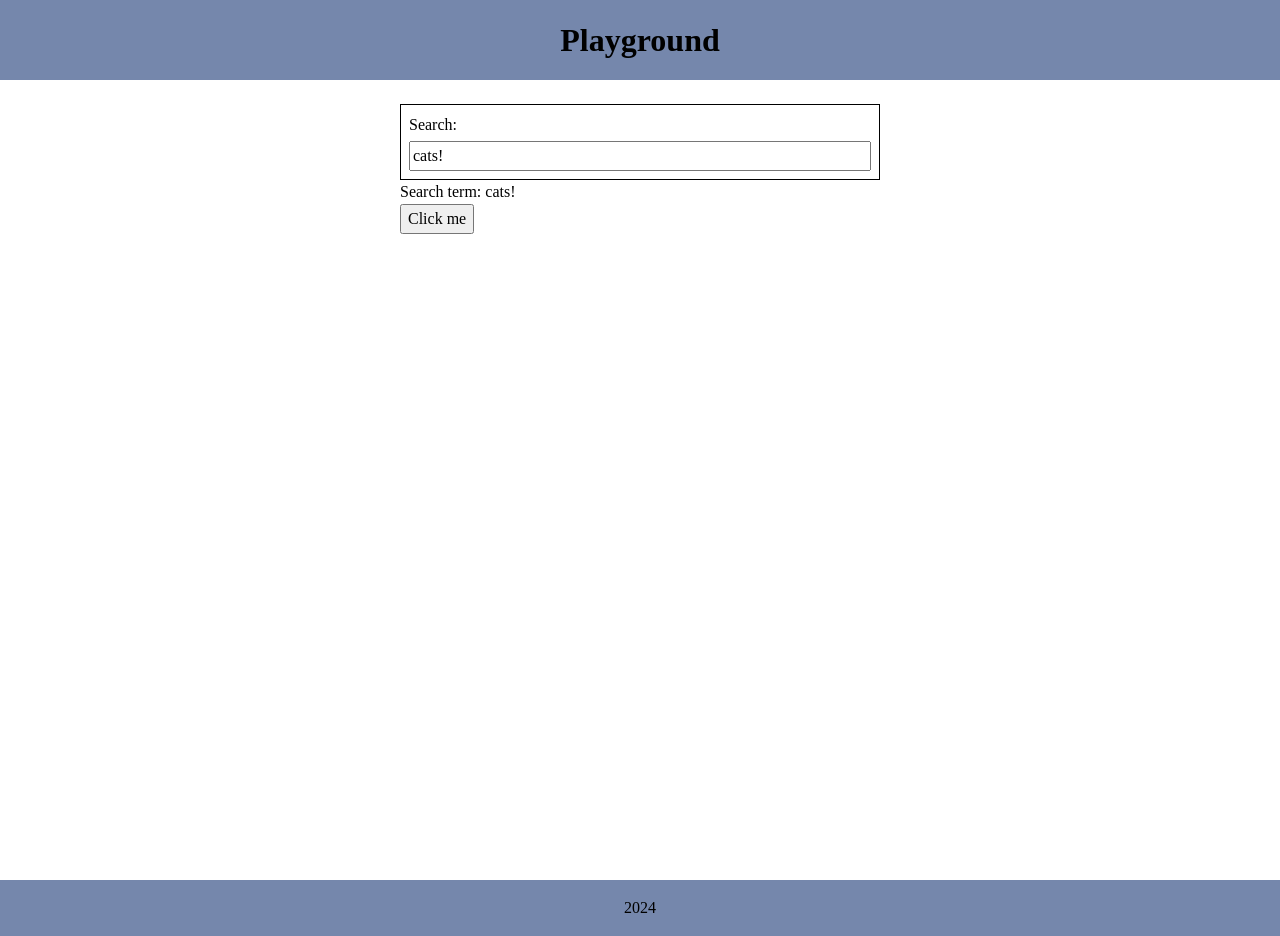
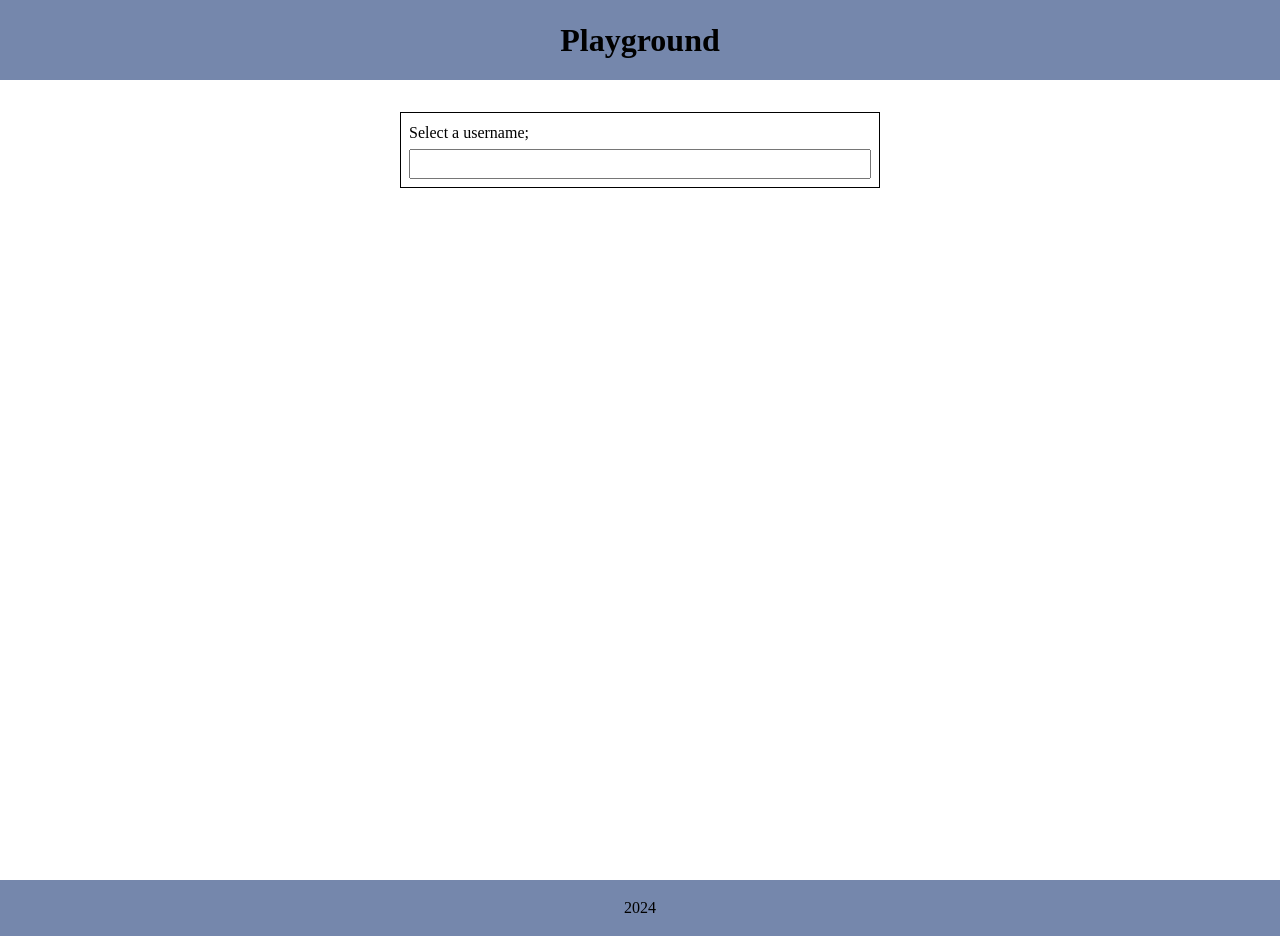
Before and after one commit to paulichdom/joy-of-react-playground, a React (Vite) app: page / in a window 1280 px wide. Built offline with nearby package versions, Linux system fonts and the light colour scheme.

Commit message:
use form data

```diff
--- a/src/App.tsx
+++ b/src/App.tsx
@@ -1,11 +1,11 @@
 import './App.css';
 import Layout from './components/Layout';
-import DataBinding from './components/DataBinding';
+import Form from './components/Form';
 
 function App() {
   return (
    <Layout>
-    <DataBinding />
+    <Form />
    </Layout>
   );
 }
--- /dev/null
+++ b/src/components/Form/Form.tsx
@@ -0,0 +1,23 @@
+import * as React from 'react';
+import { FormEvent } from 'react';
+
+const Form: React.FC = () => {
+  // Use FormData
+  const handleSubmit = (event: FormEvent) => {
+    event.preventDefault();
+
+    const formData = new FormData(event.target as HTMLFormElement);
+    const { username } = Object.fromEntries(formData);
+
+    console.log({ formData, username });
+  };
+
+  return (
+    <form onSubmit={handleSubmit}>
+      <label htmlFor="username">Select a username;</label>
+      <input type="text" id="username" name="username" />
+    </form>
+  );
+};
+
+export default Form;
--- /dev/null
+++ b/src/components/Form/index.ts
@@ -0,0 +1,2 @@
+export * from './Form';
+export { default } from './Form';
--- a/src/components/Layout/Layout.tsx
+++ b/src/components/Layout/Layout.tsx
@@ -34,6 +34,8 @@ const Container = styled.div`
 
 const Header = styled.header``;
 
-const Main = styled.main``;
+const Main = styled.main`
+  padding: 32px 0px;
+`;
 
 const Footer = styled.footer``;
```
